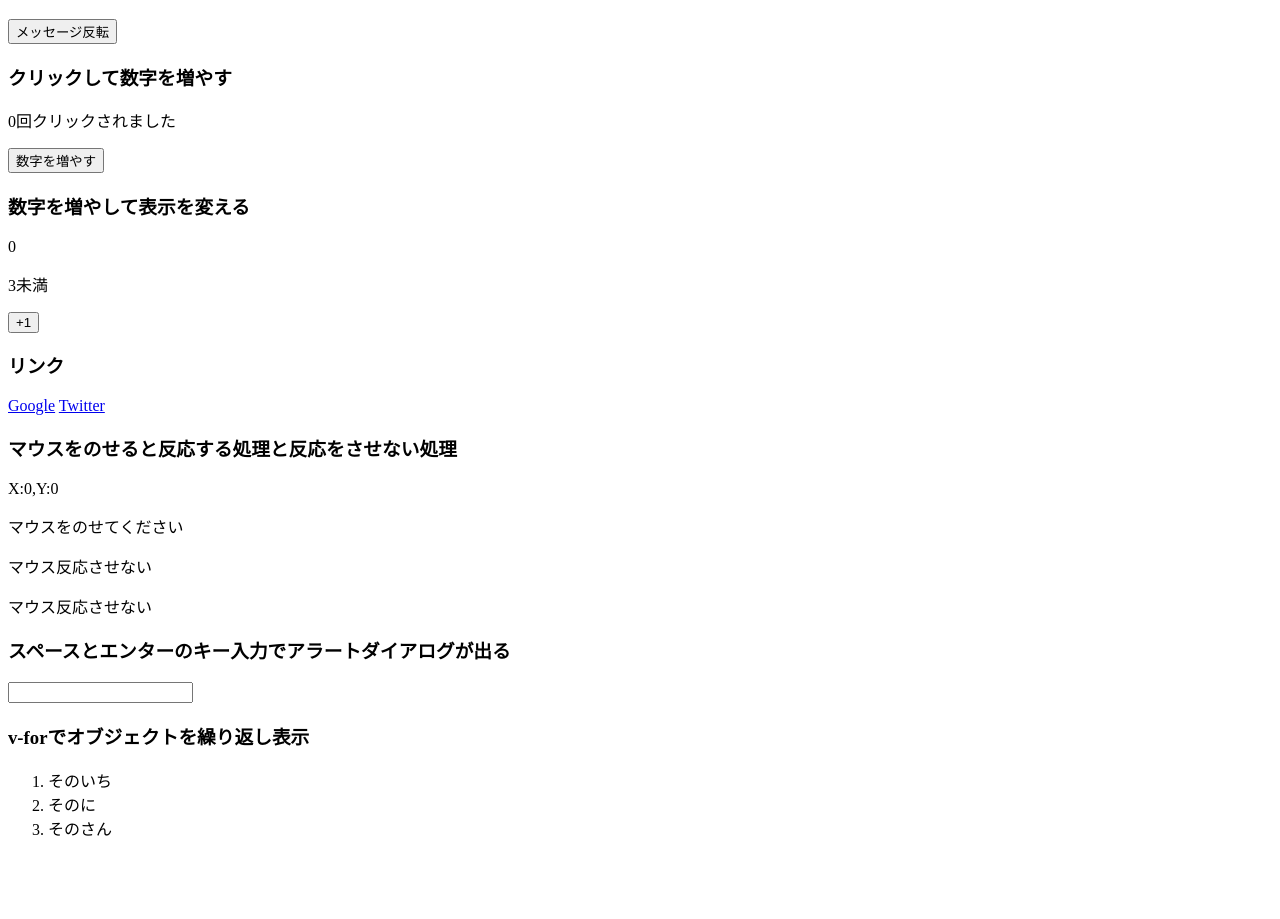
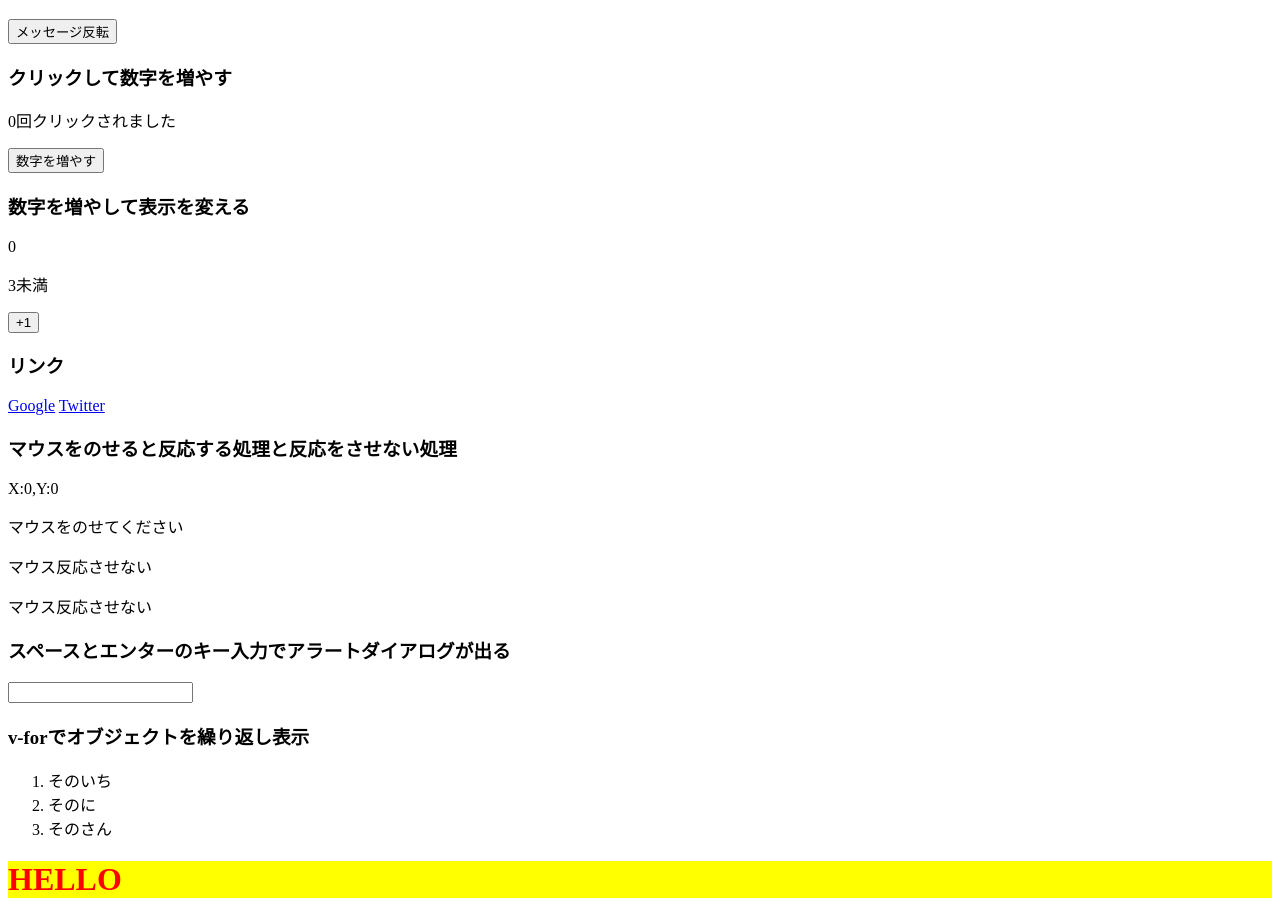
Before and after one commit to akitoshi-m/vue_project, a plain HTML site: page index.html in a window 1280 px wide. Shown: the part 90-1009 px from the top of the page. Before the commit the page ends 946 px from the top, so only its background shows below. Drawn offline with nearby package versions, Linux system fonts and the light colour scheme.

Commit message:
[Add] style属性をオブジェクトで与える

```diff
--- a/index.html
+++ b/index.html
@@ -49,6 +49,9 @@
           </li>
         </ol>
       </div>
+      <div>
+        <h1 :style="styleObject">HELLO</h1>
+      </div>
     </div>
 
     <script>
@@ -69,7 +72,11 @@
             { item: 'そのいち' },
             { item: 'そのに' },
             { item: 'そのさん' }
-          ]
+          ],
+          styleObject: {
+            color: 'red',
+            'background-color': 'yellow'
+          }
         },
         computed: {
           lessThanThree: function() {
```
